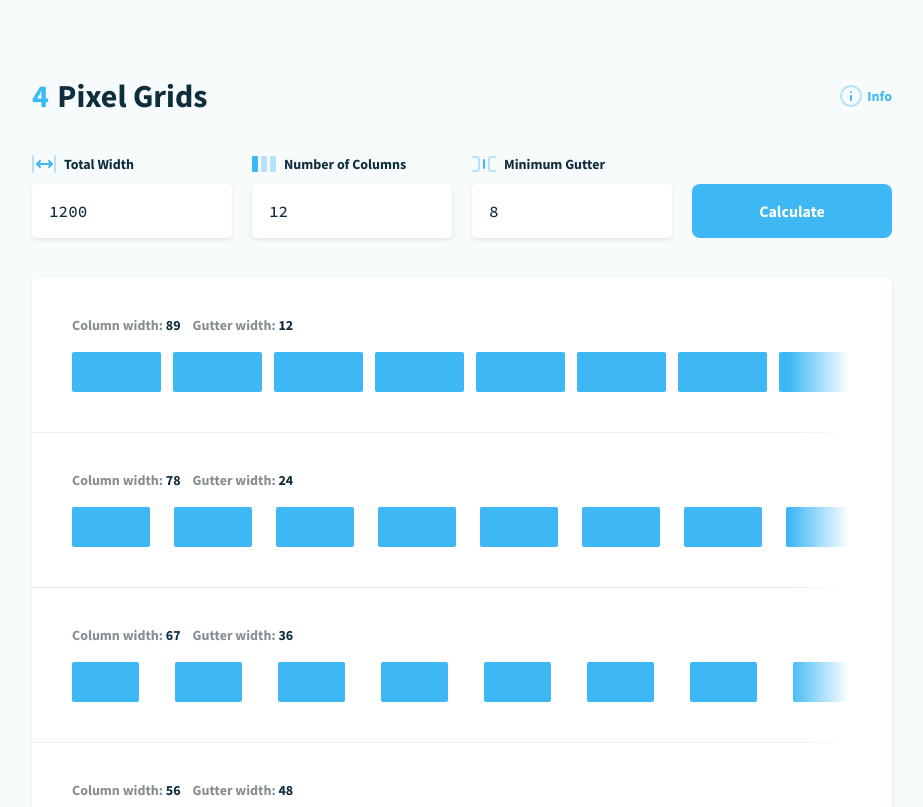
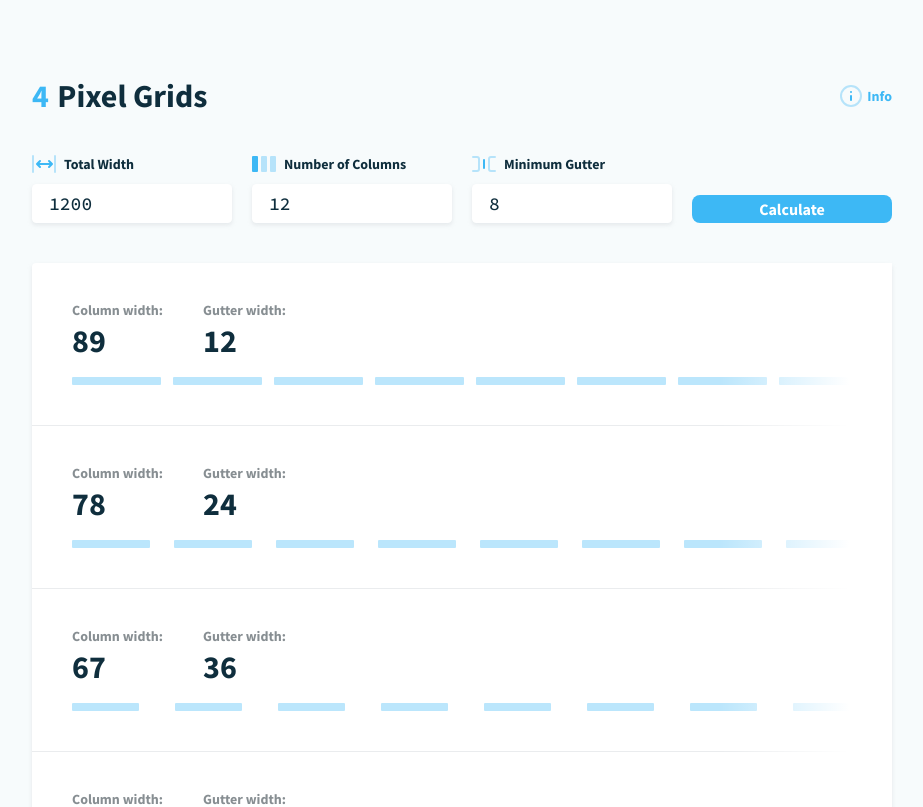
Before and after one commit to dannymcclain/gridfinder, a Svelte app: page / in a window 1280 px wide. Shown: the top 807 px of the page, without its empty margins (178-1101 px from the left). Built offline with nearby package versions, Linux system fonts and the light colour scheme.

Commit message:
updated preview

```diff
--- a/src/Components/Form.svelte
+++ b/src/Components/Form.svelte
@@ -39,9 +39,13 @@
     align-items: flex-end;
   }
   .form {
+    width: 200px;
     margin-right: 20px;
     display: flex;
     flex-direction: column-reverse;
+  }
+  .form:last-child {
+    margin-right: 0;
   }
   label {
     font-size: 14px;
@@ -60,27 +64,27 @@
     margin-right: 8px;
   }
   input {
+    flex-basis: 100%;
     font-family: "Source Code Pro", monospace;
     font-weight: 500;
-    font-size: 16px;
+    font-size: 18px;
     line-height: 1;
     border: 1px solid var(--color-white);
     color: var(--color-gray-dark);
-    flex: 1;
     transition: border-color 200ms linear;
-    padding: 16px;
-    margin-bottom: 20px;
+    height: 60px;
+    padding-left: 16px;
     border-radius: 4px;
     margin: 0;
     background: var(--color-white);
     box-shadow: var(--drop-shadow);
-    width: 200px;
   }
   input:focus {
     outline: none;
     border: 1px solid var(--color-accent);
   }
   button {
+    flex-basis: 100%;
     background: var(--color-accent);
     border: none;
     border-radius: 8px;
@@ -88,13 +92,12 @@
     cursor: pointer;
     font-size: 16px;
     font-weight: 700;
-    height: 54px;
+    height: 60px;
     line-height: 1;
     margin: 0;
     outline: none;
     text-align: center;
     transition: background-color 200ms linear;
-    width: 200px;
   }
   button:hover {
     background: var(--color-accent-dark);
@@ -132,5 +135,7 @@
     </label>
   </div>
 
-  <button on:click={sendGrids}>Calculate</button>
+  <div class="form">
+    <button on:click={sendGrids}>Calculate</button>
+  </div>
 </section>
--- a/src/Components/Preview.svelte
+++ b/src/Components/Preview.svelte
@@ -4,7 +4,6 @@
 
 <style>
   .grid-previews-container {
-    flex: 1;
     display: flex;
     flex-direction: column;
     border-radius: 4px;
@@ -23,7 +22,7 @@
     pointer-events: none;
     background-image: linear-gradient(
       to right,
-      rgba(255, 255, 255, 0) 88%,
+      rgba(255, 255, 255, 0) 80%,
       rgba(255, 255, 255, 1) 95%
     );
     height: 100%;
@@ -42,42 +41,44 @@
     display: flex;
     flex-direction: row;
     flex-wrap: nowrap;
-    overflow-x: scroll;
+    overflow-x: hidden;
     padding-bottom: 20px;
   }
-  .specs {
+  .specs-container {
     display: flex;
     flex-direction: row;
     flex-wrap: nowrap;
     margin-bottom: 20px;
   }
+  .specs {
+    margin-right: 40px;
+  }
 
-  .specs p {
+  .specs-title {
     color: var(--color-gray-mid);
     font-size: 14px;
     font-weight: 700;
     line-height: 1;
-    margin-right: 12px;
+    margin-bottom: 8px;
   }
 
-  .specs p .value-text {
+  .specs-value {
     color: var(--color-gray-dark);
-  }
-  .margin {
-    flex: none;
-    height: 40px;
-    background: var(--color-white);
+    font-size: 32px;
+    font-weight: 700;
+    line-height: 1;
   }
 
   .column {
     flex: none;
-    height: 40px;
+    height: 8px;
+    border-radius: 1px;
     background: var(--color-accent);
-    border-radius: 2px;
+    opacity: 0.35;
   }
   .gutter {
     flex: none;
-    height: 40px;
+    height: 8;
     background: var(--color-white);
   }
   .no-grids {
@@ -88,28 +89,22 @@
 <section class="grid-previews-container">
   {#each grids as grid, i}
     <div class="layout" key={'Layout ' + i}>
-      <div class="specs">
-        <p>
-          Column width:
-          <span class="value-text">{grid.column}</span>
-        </p>
-        <p>
-          Gutter width:
-          <span class="value-text">{grid.gutter}</span>
-        </p>
-        <!-- <p>
-          Margin:
-          <span class="value-text">{grid.margin}</span>
-        </p> -->
+      <div class="specs-container">
+        <div class="specs">
+          <p class="specs-title">Column width:</p>
+          <p class="specs-value">{grid.column}</p>
+        </div>
+        <div class="specs">
+          <p class="specs-title">Gutter width:</p>
+          <p class="specs-value">{grid.gutter}</p>
+        </div>
       </div>
       <div class="grid-preview">
-        <div class="margin" style="width: {grid.margin}px" />
         {#each Array(grid.columns - 1) as columnPreview, i}
           <div class="column" style="width: {grid.column}px" />
           <div class="gutter" style="width: {grid.gutter}px" />
         {/each}
         <div class="column" style="width: {grid.column}px;" />
-        <div class="margin" style="width: {grid.margin}px;" />
       </div>
 
     </div>
```
